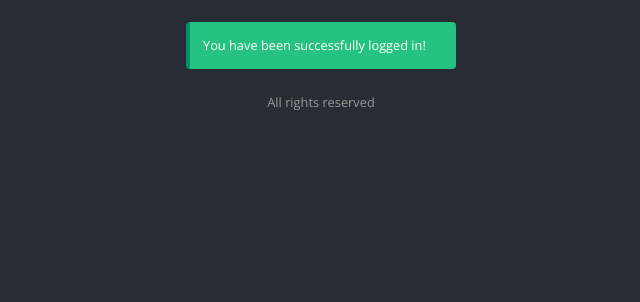
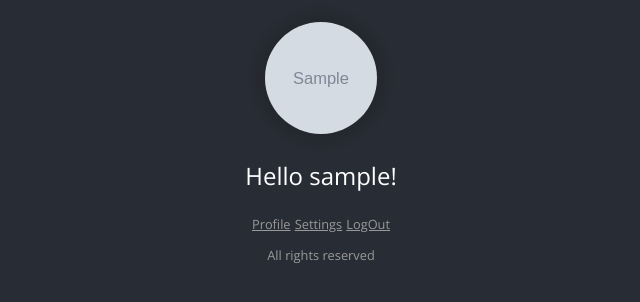
Before and after one commit to N1Anoobis/Google-OAuth, a Node server app: template views/logged.hbs in a window 1280 px wide. Shown: the part 102-404 px from the top of the page, without its empty margins (319-959 px from the left). Run offline with Node 20, Linux system fonts and the light colour scheme; the template is opened without the code that fills it: most values are stand-ins (such as "Sample title", 1, 10 or a date in 2020); grey boxes marked "Sample" are stand-in pictures; some libraries are stand-ins or nearby versions.

Commit message:
Add logout option and display of name and avatar taken from req.user

```diff
--- a/public/style.css
+++ b/public/style.css
@@ -152,6 +152,14 @@ button {
   box-shadow: 0 0 10px 5px rgba(0,0,0,0.1);
 }
 
+.avatar {
+  width: 7rem;
+  height: 7rem;
+  border-radius: 50%;
+  box-shadow: 0 0 10px 10px rgba(0,0,0,0.1);
+  object-fit: cover;
+}
+
 @-webkit-keyframes fadeIn {
   from {
     opacity: 0;
--- a/routes/auth.routes.js
+++ b/routes/auth.routes.js
@@ -11,4 +11,9 @@ router.get('/google/callback', passport.authenticate('google', { failureRedirect
   }
 );
 
+router.get('/logout', (req, res) => {
+  req.logout();
+  res.redirect('/');
+});
+
 module.exports = router;
--- a/routes/user.routes.js
+++ b/routes/user.routes.js
@@ -10,7 +10,7 @@ const isLogged = (req, res, next) => {
 };
 
 router.get('/logged', isLogged, (req, res) => {
-  res.render('logged');
+  res.render('logged', { username: req.user.displayName, avatar: req.user.photos[0].value });
 });
 
 router.get('/profile/',isLogged, (req, res) => {
--- a/views/logged.hbs
+++ b/views/logged.hbs
@@ -1,5 +1,7 @@
 <section class="index-page">
-  <p class="success">
-    You have been successfully logged in!
-  </p>
+    <img class="avatar" src="{{ avatar }}">
+  <h1>Hello {{ username }}!</h1>
+  <a href="/user/profile">Profile</a>
+  <a href="/user/profile/settings">Settings</a>
+  <a href='/auth/logout'>LogOut</a>
 </section>
```
